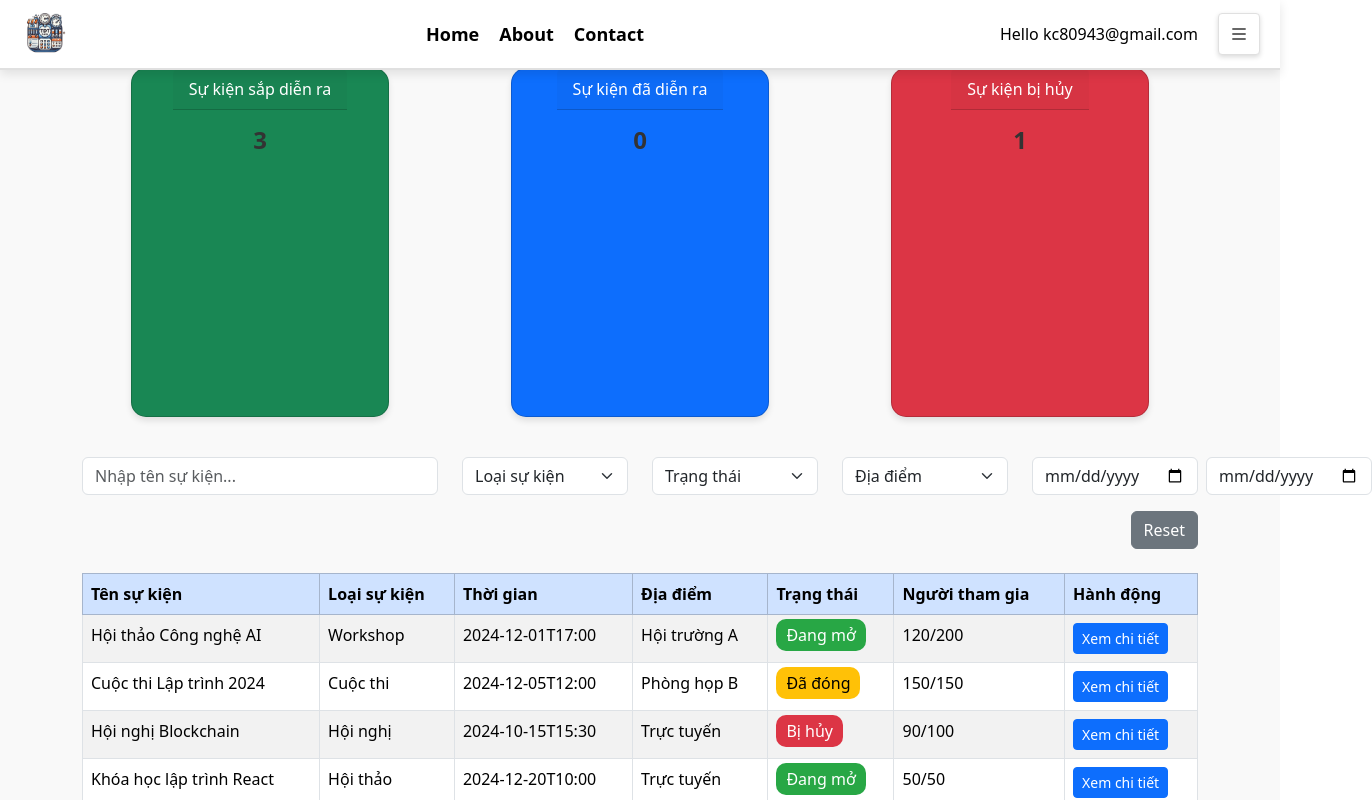
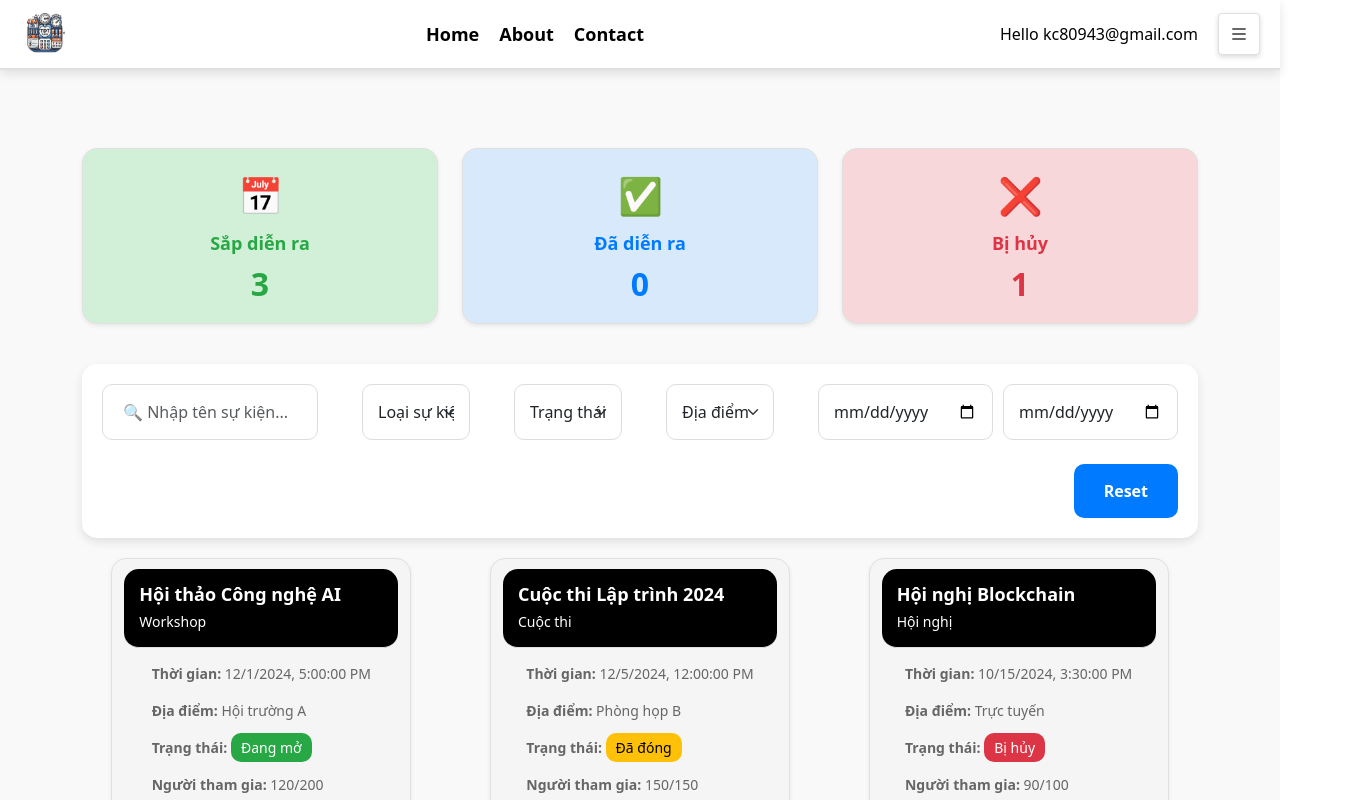
Before and after one commit to linhduy2192001/event-manager-fe, a React (Create React App) app in the folder event-manager/: page /ListEvent in a window 1280 px wide. Shown: the top 800 px of the page, 1372 px wide, since content can reach past the window. Built offline with nearby package versions, Linux system fonts and the light colour scheme.

Commit message:
UI EVENT

```diff
--- a/event-manager/src/Components/Footer.tsx
+++ b/event-manager/src/Components/Footer.tsx
@@ -4,22 +4,20 @@ const Footer: React.FC = () => {
   return (
     <footer
       style={{
-        height: "100px", // Chiều cao của Footer (giảm một chút cho gọn gàng)
-        backgroundColor: "#ffffff", // Nền trắng
+        height: "100px",
+        backgroundColor: "#ffffff",
         display: "flex",
-        flexDirection: "column", // Sắp xếp nội dung theo cột
+        flexDirection: "column",
         justifyContent: "center",
         alignItems: "center",
-        color: "#333333", // Màu chữ đen nhạt
-        fontSize: "14px", // Kích thước chữ vừa phải
-        borderTop: "1px solid #e0e0e0", // Đường viền nhẹ phía trên
+        color: "#333333",
+        fontSize: "14px",
+        borderTop: "1px solid #e0e0e0",
       }}
     >
-      {/* Nội dung chính */}
       <p style={{ margin: 0, fontWeight: "500" }}>
         © 2024 TDTBOX - All rights reserved.
       </p>
-      {/* Thông tin bổ sung */}
       <p style={{ margin: "5px 0 0", fontSize: "12px", color: "#777" }}>
         Powered by{" "}
         <span style={{ fontWeight: "bold", color: "#007bff" }}>ReactJS</span>
--- a/event-manager/src/Components/Header.tsx
+++ b/event-manager/src/Components/Header.tsx
@@ -13,11 +13,11 @@ const Header: React.FC<HeaderProps> = ({ pageTitle, userEmail }) => {
   return (
     <header
       style={{
-        height: "70px", // Chiều cao giảm
+        height: "70px", // Chiều cao của header
         background: "#ffffff", // Màu nền trắng
         display: "flex",
         justifyContent: "space-between",
-        alignItems: "center",
+        alignItems: "center", // Căn giữa theo trục dọc
         padding: "0 20px", // Padding hai bên
         color: "#000000", // Màu chữ đen
         boxShadow: "0 4px 10px rgba(0, 0, 0, 0.1)", // Bóng mờ nhẹ
@@ -25,7 +25,7 @@ const Header: React.FC<HeaderProps> = ({ pageTitle, userEmail }) => {
         position: "fixed", // Làm header cố định
         top: 0, // Gắn header vào phía trên
         width: "100%", // Đảm bảo header chiếm toàn bộ chiều ngang
-        zIndex: 1000, // Đặt z-index cao để luôn ở trên các thành phần khác
+        zIndex: 1000, // Z-index cao để luôn hiển thị trên các thành phần khác
       }}
     >
       {/* Bên trái: Logo */}
--- a/event-manager/src/index.tsx
+++ b/event-manager/src/index.tsx
@@ -3,7 +3,6 @@ import ReactDOM from "react-dom/client";
 import "./index.css";
 import App from "./App";
 import reportWebVitals from "./reportWebVitals";
-import { BrowserRouter } from "react-router-dom";
 
 const root = ReactDOM.createRoot(
   document.getElementById("root") as HTMLElement
@@ -14,7 +13,4 @@ root.render(
   </>
 );
 
-// If you want to start measuring performance in your app, pass a function
-// to log results (for example: reportWebVitals(console.log))
-// or send to an analytics endpoint. Learn more: https://bit.ly/CRA-vitals
 reportWebVitals();
--- a/event-manager/src/pages/ListEvent.tsx
+++ b/event-manager/src/pages/ListEvent.tsx
@@ -92,72 +92,181 @@ const ListEvent: React.FC = () => {
 
   // Xử lý tìm kiếm và lọc
   const filteredEvents = events.filter((event) => {
-    const matchesSearch = event.name.toLowerCase().includes(search.toLowerCase());
+    const matchesSearch = event.name
+      .toLowerCase()
+      .includes(search.toLowerCase());
     const matchesType = filterType ? event.type === filterType : true;
     const matchesStatus = filterStatus ? event.status === filterStatus : true;
-    const matchesLocation = filterLocation ? event.location === filterLocation : true;
+    const matchesLocation = filterLocation
+      ? event.location === filterLocation
+      : true;
     const matchesTime =
       (!filterStartDate || new Date(event.time) >= new Date(filterStartDate)) &&
       (!filterEndDate || new Date(event.time) <= new Date(filterEndDate));
-    return matchesSearch && matchesType && matchesStatus && matchesLocation && matchesTime;
+    return (
+      matchesSearch &&
+      matchesType &&
+      matchesStatus &&
+      matchesLocation &&
+      matchesTime
+    );
   });
 
   // Hàm render trạng thái với màu sắc
   const renderStatusTag = (status: string) => {
     const statusStyles: { [key: string]: React.CSSProperties } = {
-      "Đang mở": { backgroundColor: "#28a745", color: "white", padding: "5px 10px", borderRadius: "10px" },
-      "Đã đóng": { backgroundColor: "#ffc107", color: "black", padding: "5px 10px", borderRadius: "10px" },
-      "Bị hủy": { backgroundColor: "#dc3545", color: "white", padding: "5px 10px", borderRadius: "10px" },
+      "Đang mở": {
+        backgroundColor: "#28a745",
+        color: "white",
+        padding: "5px 10px",
+        borderRadius: "10px",
+      },
+      "Đã đóng": {
+        backgroundColor: "#ffc107",
+        color: "black",
+        padding: "5px 10px",
+        borderRadius: "10px",
+      },
+      "Bị hủy": {
+        backgroundColor: "#dc3545",
+        color: "white",
+        padding: "5px 10px",
+        borderRadius: "10px",
+      },
     };
     return <span style={statusStyles[status] || {}}>{status}</span>;
   };
 
   return (
-    <div className="container my-5">
+    <div
+      className="container my-5"
+      style={{
+        paddingTop: "80px", // Đẩy nội dung xuống dưới header
+      }}
+    >
       {/* Thống kê */}
       <div className="row mb-4 text-center">
-        <div className="col-md-4">
-          <div className="card text-white bg-success mb-3">
-            <div className="card-header">Sự kiện sắp diễn ra</div>
-            <div className="card-body">
-              <h5 className="card-title">{statistics.upcoming}</h5>
+        {[
+          {
+            label: "Sắp diễn ra",
+            count: statistics.upcoming,
+            color: "#d1f0d7",
+            textColor: "#28a745",
+            icon: "📅",
+          },
+          {
+            label: "Đã diễn ra",
+            count: statistics.past,
+            color: "#d7e9fb",
+            textColor: "#007bff",
+            icon: "✅",
+          },
+          {
+            label: "Bị hủy",
+            count: statistics.canceled,
+            color: "#f8d7da",
+            textColor: "#dc3545",
+            icon: "❌",
+          },
+        ].map((stat, index) => (
+          <div key={index} className="col-md-4 mb-3">
+            <div
+              className="shadow-sm"
+              style={{
+                backgroundColor: stat.color,
+                borderRadius: "15px",
+                padding: "20px",
+                border: "1px solid #e0e0e0",
+                display: "flex",
+                flexDirection: "column",
+                alignItems: "center",
+              }}
+            >
+              {/* Icon */}
+              <div
+                style={{
+                  fontSize: "36px",
+                  marginBottom: "10px",
+                  color: stat.textColor,
+                }}
+              >
+                {stat.icon}
+              </div>
+              {/* Nội dung */}
+              <h5
+                style={{
+                  fontSize: "18px",
+                  fontWeight: "bold",
+                  color: stat.textColor,
+                  margin: "0",
+                }}
+              >
+                {stat.label}
+              </h5>
+              <h3
+                style={{
+                  fontSize: "32px",
+                  fontWeight: "bold",
+                  color: stat.textColor,
+                  margin: "10px 0 0",
+                }}
+              >
+                {stat.count}
+              </h3>
             </div>
           </div>
-        </div>
-        <div className="col-md-4">
-          <div className="card text-white bg-primary mb-3">
-            <div className="card-header">Sự kiện đã diễn ra</div>
-            <div className="card-body">
-              <h5 className="card-title">{statistics.past}</h5>
-            </div>
-          </div>
-        </div>
-        <div className="col-md-4">
-          <div className="card text-white bg-danger mb-3">
-            <div className="card-header">Sự kiện bị hủy</div>
-            <div className="card-body">
-              <h5 className="card-title">{statistics.canceled}</h5>
-            </div>
-          </div>
-        </div>
+        ))}
       </div>
 
       {/* Bộ lọc */}
-      <div className="row mb-4">
-        <div className="col-md-4 mb-3">
+      <div
+        className="search-container"
+        style={{
+          backgroundColor: "#ffffff",
+          borderRadius: "15px",
+          boxShadow: "0 4px 10px rgba(0, 0, 0, 0.1)",
+          padding: "20px",
+          margin: "20px auto",
+        }}
+      >
+        {/* Thanh tìm kiếm */}
+        <div
+          className="row mb-4"
+          style={{
+            display: "flex",
+            alignItems: "center",
+            gap: "20px",
+          }}
+        >
+          {/* Ô tìm kiếm */}
+          <div style={{ flex: "2", position: "relative" }}>
             <input
               type="text"
               className="form-control"
-            placeholder="Nhập tên sự kiện..."
+              placeholder="🔍 Nhập tên sự kiện..."
               value={search}
               onChange={(e) => setSearch(e.target.value)}
+              style={{
+                border: "1px solid #ddd",
+                borderRadius: "10px",
+                padding: "15px 20px",
+                fontSize: "16px",
+              }}
             />
           </div>
-        <div className="col-md-2 mb-3">
+
+          {/* Bộ lọc loại sự kiện */}
+          <div style={{ flex: "1" }}>
             <select
               className="form-select"
               value={filterType}
               onChange={(e) => setFilterType(e.target.value)}
+              style={{
+                border: "1px solid #ddd",
+                borderRadius: "10px",
+                padding: "15px",
+                fontSize: "16px",
+              }}
             >
               <option value="">Loại sự kiện</option>
               <option value="Workshop">Hội thảo</option>
@@ -165,11 +274,19 @@ const ListEvent: React.FC = () => {
               <option value="Hội nghị">Hội nghị</option>
             </select>
           </div>
-        <div className="col-md-2 mb-3">
+
+          {/* Bộ lọc trạng thái */}
+          <div style={{ flex: "1" }}>
             <select
               className="form-select"
               value={filterStatus}
               onChange={(e) => setFilterStatus(e.target.value)}
+              style={{
+                border: "1px solid #ddd",
+                borderRadius: "10px",
+                padding: "15px",
+                fontSize: "16px",
+              }}
             >
               <option value="">Trạng thái</option>
               <option value="Đang mở">Đang mở</option>
@@ -177,11 +294,19 @@ const ListEvent: React.FC = () => {
               <option value="Bị hủy">Bị hủy</option>
             </select>
           </div>
-        <div className="col-md-2 mb-3">
+
+          {/* Bộ lọc địa điểm */}
+          <div style={{ flex: "1" }}>
             <select
               className="form-select"
               value={filterLocation}
               onChange={(e) => setFilterLocation(e.target.value)}
+              style={{
+                border: "1px solid #ddd",
+                borderRadius: "10px",
+                padding: "15px",
+                fontSize: "16px",
+              }}
             >
               <option value="">Địa điểm</option>
               <option value="Hội trường A">Hội trường A</option>
@@ -189,69 +314,171 @@ const ListEvent: React.FC = () => {
               <option value="Trực tuyến">Trực tuyến</option>
             </select>
           </div>
-        <div className="col-md-2 mb-3 d-flex gap-2">
+
+          {/* Bộ lọc ngày */}
+          <div style={{ flex: "1", display: "flex", gap: "10px" }}>
             <input
               type="date"
               className="form-control"
               value={filterStartDate}
               onChange={(e) => setFilterStartDate(e.target.value)}
+              style={{
+                border: "1px solid #ddd",
+                borderRadius: "10px",
+                padding: "15px",
+                fontSize: "16px",
+                flex: "1",
+              }}
             />
             <input
               type="date"
               className="form-control"
               value={filterEndDate}
               onChange={(e) => setFilterEndDate(e.target.value)}
+              style={{
+                border: "1px solid #ddd",
+                borderRadius: "10px",
+                padding: "15px",
+                fontSize: "16px",
+                flex: "1",
+              }}
             />
           </div>
-        <div className="col-md-12 text-end">
-          <button className="btn btn-secondary" onClick={resetFilters}>
+        </div>
+
+        {/* Nút Reset */}
+        <div style={{ textAlign: "right" }}>
+          <button
+            className="btn"
+            onClick={resetFilters}
+            style={{
+              backgroundColor: "#007bff",
+              color: "#fff",
+              border: "none",
+              borderRadius: "10px",
+              padding: "15px 30px",
+              fontSize: "16px",
+              fontWeight: "bold",
+            }}
+          >
             Reset
           </button>
         </div>
       </div>
 
       {/* Danh sách sự kiện */}
-      <table className="table table-striped table-bordered">
-        <thead className="table-primary">
-          <tr>
-            <th>Tên sự kiện</th>
-            <th>Loại sự kiện</th>
-            <th>Thời gian</th>
-            <th>Địa điểm</th>
-            <th>Trạng thái</th>
-            <th>Người tham gia</th>
-            <th>Hành động</th>
-          </tr>
-        </thead>
-        <tbody>
+      <div className="container">
+        <div
+          className="row"
+          style={{
+            display: "flex",
+            flexWrap: "wrap",
+            gap: "20px",
+            justifyContent: "center",
+          }}
+        >
           {filteredEvents.length > 0 ? (
             filteredEvents.map((event) => (
-              <tr key={event.id}>
-                <td>{event.name}</td>
-                <td>{event.type}</td>
-                <td>{event.time}</td>
-                <td>{event.location}</td>
-                <td>{renderStatusTag(event.status)}</td>
-                <td>{event.participants}</td>
-                <td>
+              <div
+                key={event.id}
+                className="card shadow-sm"
+                style={{
+                  width: "300px",
+                  borderRadius: "15px",
+                  border: "1px solid #e0e0e0",
+                  overflow: "hidden",
+                }}
+              >
+                {/* Header */}
+                <div
+                  style={{
+                    backgroundColor: "#000000",
+                    padding: "15px",
+                    borderRadius: "15px",
+                    width: "100%",
+                    borderBottom: "1px solid #e0e0e0",
+                  }}
+                >
+                  <h5
+                    style={{
+                      color: "#ffffff",
+                      fontSize: "18px",
+                      fontWeight: "bold",
+                      margin: "0",
+                    }}
+                  >
+                    {event.name}
+                  </h5>
+                  <p
+                    style={{
+                      fontSize: "14px",
+                      color: "#ffffff",
+                      margin: "5px 0 0",
+                    }}
+                  >
+                    {event.type}
+                  </p>
+                </div>
+
+                {/* Body */}
+                <div style={{ padding: "15px" }}>
+                  <p style={{ fontSize: "14px", color: "#666" }}>
+                    <strong>Thời gian:</strong>{" "}
+                    {new Date(event.time).toLocaleString()}
+                  </p>
+                  <p style={{ fontSize: "14px", color: "#666" }}>
+                    <strong>Địa điểm:</strong> {event.location}
+                  </p>
+                  <p style={{ fontSize: "14px", color: "#666" }}>
+                    <strong>Trạng thái:</strong> {renderStatusTag(event.status)}
+                  </p>
+                  <p style={{ fontSize: "14px", color: "#666" }}>
+                    <strong>Người tham gia:</strong> {event.participants}
+                  </p>
+                </div>
+
+                {/* Footer */}
+                <div
+                  style={{
+                    padding: "15px",
+                    borderTop: "1px solid #e0e0e0",
+                    textAlign: "center",
+                  }}
+                >
                   <button
-                    className="btn btn-primary btn-sm"
+                    className="btn btn-sm"
+                    style={{
+                      backgroundColor: "#fff", // Nền trắng
+                      color: "#000", // Chữ màu đen
+                      border: "1px solid #000", // Viền đen
+                      borderRadius: "15px", // Bo góc nhẹ
+                      padding: "8px 12px", // Padding
+                      fontWeight: "bold", // Chữ đậm
+                      transition: "all 0.3s ease", // Hiệu ứng hover
+                      cursor: "pointer",
+                    }}
+                    onMouseEnter={(e) => {
+                      e.currentTarget.style.backgroundColor = "#000"; // Nền đen khi hover
+                      e.currentTarget.style.color = "#fff"; // Chữ trắng khi hover
+                    }}
+                    onMouseLeave={(e) => {
+                      e.currentTarget.style.backgroundColor = "#fff"; // Quay lại nền trắng
+                      e.currentTarget.style.color = "#000"; // Quay lại chữ đen
+                    }}
                     onClick={() => navigate(`/events/${event.id}`)}
                   >
                     Xem chi tiết
                   </button>
-                </td>
-              </tr>
+                </div>
+              </div>
             ))
           ) : (
-            <tr>
-              <td colSpan={7} className="text-center">
-                Không có sự kiện phù hợp.
-              </td>
-            </tr>
+            <div className="col-12 text-center">
+              <p>Không có sự kiện phù hợp.</p>
+            </div>
           )}
-        </tbody>
-      </table>
+        </div>
+      </div>
     </div>
   );
 };
```
Also changed, not shown: event-manager/src/pages/HomePage.tsx (+21 -22 lines), event-manager/src/public/index.html (deleted). Lines whose indentation alone changed are shown as unchanged.
